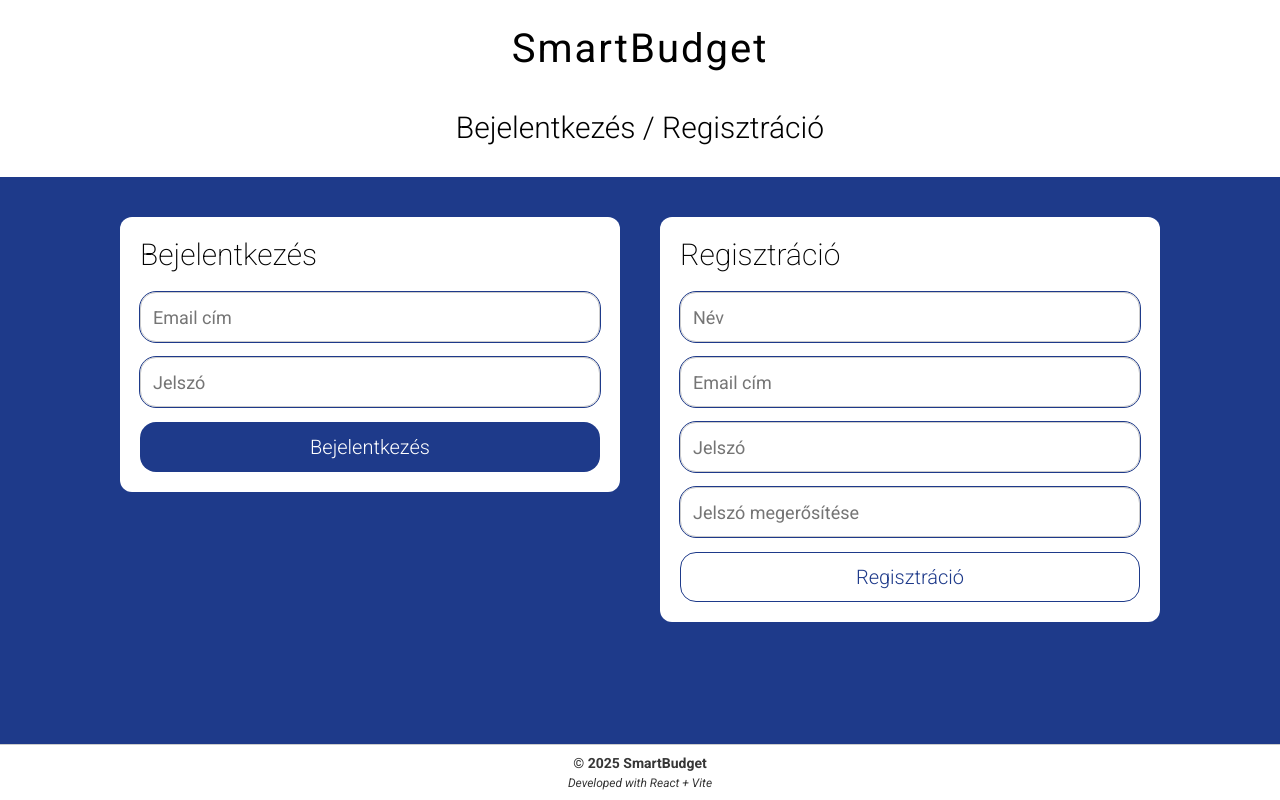
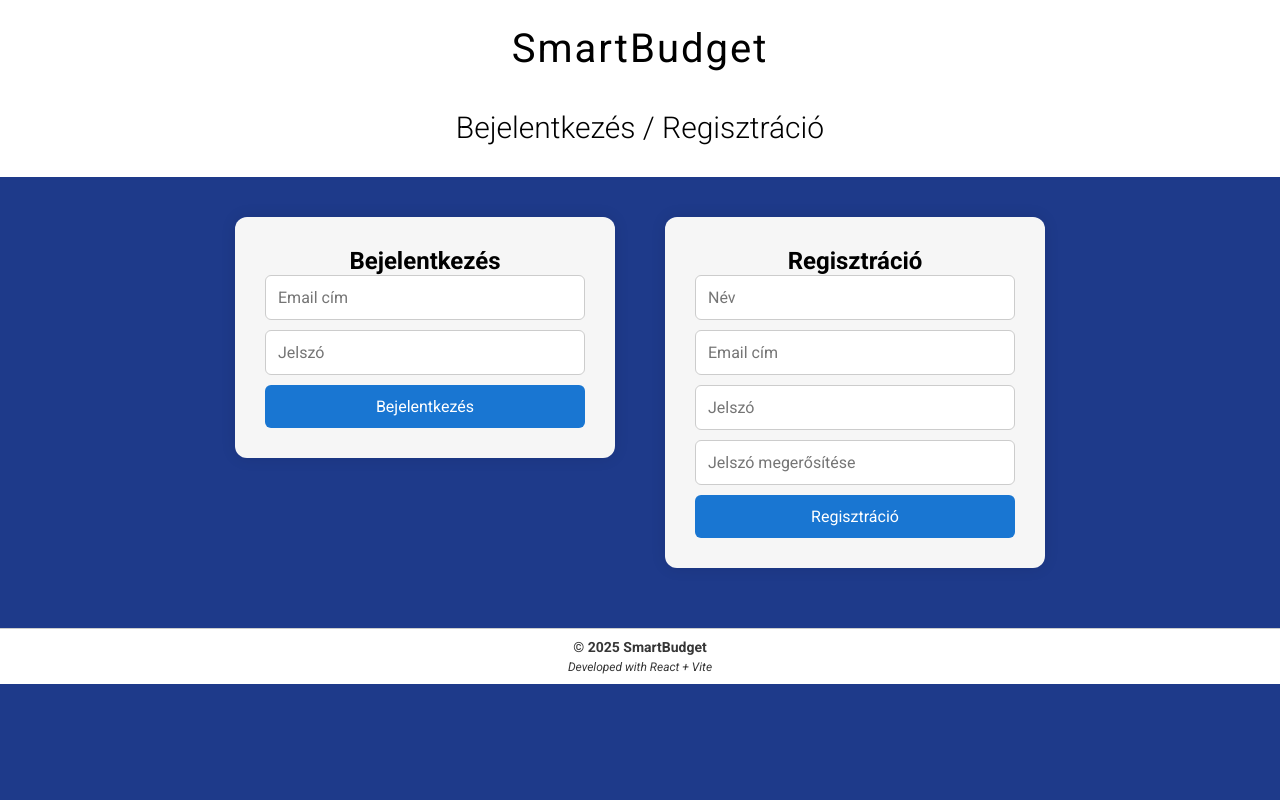
Before and after one commit to kugloff/smart_budget_projekt, a React (Vite) app in the folder frontend/: page / in a window 1280 px wide. Built offline with nearby package versions, Linux system fonts and the light colour scheme.

Commit message:
Hibakezelés bejelentkezés és regisztrációnál.

```diff
--- a/frontend/src/pages/LoginPage.css
+++ b/frontend/src/pages/LoginPage.css
@@ -1,86 +1,64 @@
-.login-view-container{
-    display: flex;
-    justify-content: center;
-    align-items: flex-start;
-    gap: 40px;
-    flex-wrap: wrap;
-    min-height: 100vh;
-    padding: 40px 0;
+
+.login-view-container {
+  display: flex;
+  justify-content: center;
+  align-items: flex-start;
+  gap: 50px;
+  padding: 40px;
 }
 
-.form-box{
-    width: 45%;
-    max-width: 500px;
-    display: flex;
-    flex-direction: column;
-    align-items: center;
-    margin: 0;
-    background: white;
-    padding: 20px;
-    border-radius: 12px;
+.form-box {
+  width: 380px;
+  background-color: #f6f6f6;
+  padding: 30px;
+  border-radius: 12px;
+  box-shadow: 0 0 15px rgba(0, 0, 0, 0.1);
 }
 
-.form-box h2{
-    text-align: left;
-    align-self: flex-start;
-    margin-bottom: 20px;
-    color: black;
-    font-weight: 100;
-    font-size: 30px;
-    font-weight: 200;
+.form-box input {
+  padding: 12px;
+  font-size: 16px;
+  border: 1px solid #ccc;
+  border-radius: 6px;
+  cursor: text;
 }
 
-.form-box form{
-    display: flex;
-    flex-direction: column;
-    width: 100%;
-    gap: 15px;
-
+.form-box button {
+  padding: 12px;
+  font-size: 16px;
+  background-color: #1976d2;
+  color: white;
+  border: none;
+  border-radius: 6px;
+  cursor: pointer;
 }
 
-.form-box input{
-    padding: 10px 12px;
-    font-size: 18px;
-    font-weight: 400;
-    border: 1px solid #ccc;
-    outline: 1px solid #1E3A8A;
-    border-radius: 16px;
-    transition: border 0.2s;
-    height: 50px;
-    cursor: text;
+
+.form-box h2 {
+  text-align: center;
 }
 
-.form-box input:focus{
-    outline: 2px solid #1E3A8A;
-    transition: outline 0.1s;
+.form-box form {
+  display: flex;
+  flex-direction: column;
+  gap: 10px;
 }
 
-.form-box button{
-    padding: 10px;
-    border-radius: 16px;
-    height: 50px;
-    cursor: pointer;
-    transition: background 0.3s;
-    font-size: 20px;
-    font-weight: 300;
+
+.form-box button:hover {
+  background-color: #145ea8;
 }
 
-.form-box.left button{
-    background-color: #1E3A8A;
-    color: white;
-    border: none;
+.message {
+  margin-top: 8px;
+  text-align: center;
+  font-weight: bold;
 }
 
-.form-box.right button{
-    background-color: white;
-    color: #1E3A8A;
-    border: 1px solid #1E3A8A;
+.message.error {
+  color: #d32f2f;
 }
 
-.form-box.left button:hover{
-    background-color: #0f266e;
+.message.success {
+  color: #2e7d32;
 }
-
-.form-box.right button:hover{
-    background-color: rgba(30, 58, 138, 0.1);
-}
--- a/frontend/src/pages/LoginPage.jsx
+++ b/frontend/src/pages/LoginPage.jsx
@@ -4,7 +4,8 @@ import "./LoginPage.css";
 export default function LoginPage() {
   const [loginData, setLoginData] = useState({ email: "", password: "" });
   const [registerData, setRegisterData] = useState({ name: "", email: "", password: "", confirm: "" });
-  const [message, setMessage] = useState(""); // üzenetek megjelenítésére
+  const [loginMessage, setLoginMessage] = useState("");
+  const [registerMessage, setRegisterMessage] = useState("");
 
   const handleLoginChange = (e) => {
     setLoginData({ ...loginData, [e.target.name]: e.target.value });
@@ -16,7 +17,7 @@ export default function LoginPage() {
 
   const handleLogin = async (e) => {
     e.preventDefault();
-    setMessage("");
+    setLoginMessage("");
     try {
       const res = await fetch("/login", {
         method: "POST",
@@ -27,22 +28,22 @@ export default function LoginPage() {
       const data = await res.json();
 
       if (res.ok && data.success) {
-        setMessage(data.message || "Sikeres bejelentkezés!");
+        setLoginMessage("✅ Sikeres bejelentkezés!");
         window.location.href = "/expenses";
       } else {
-        setMessage(data.message || "Bejelentkezés sikertelen!");
+        setLoginMessage(data.message || "❌ Bejelentkezés sikertelen!");
       }
     } catch (err) {
-      setMessage("Hálózati hiba: nem sikerült csatlakozni a szerverhez.");
-      console.error(err);
+      setLoginMessage("❌ Hálózati hiba: nem sikerült csatlakozni a szerverhez.");
     }
   };
 
   const handleRegister = async (e) => {
     e.preventDefault();
-    setMessage("");
+    setRegisterMessage("");
+
     if (registerData.password !== registerData.confirm) {
-      setMessage("A jelszavak nem egyeznek!");
+      setRegisterMessage("❌ A jelszavak nem egyeznek!");
       return;
     }
 
@@ -56,14 +57,13 @@ export default function LoginPage() {
       const data = await res.json();
 
       if (res.ok && data.success) {
-        setMessage(data.message || "Sikeres regisztráció!");
+        setRegisterMessage("✅ Sikeres regisztráció!");
         window.location.href = "/expenses";
       } else {
-        setMessage(data.message || "Regisztráció sikertelen!");
+        setRegisterMessage(data.message || "❌ Regisztráció sikertelen!");
       }
     } catch (err) {
-      setMessage("Hálózati hiba: nem sikerült csatlakozni a szerverhez.");
-      console.error(err);
+      setRegisterMessage("❌ Hálózati hiba: nem sikerült csatlakozni a szerverhez.");
     }
   };
 
@@ -89,6 +89,12 @@ export default function LoginPage() {
             required
           />
           <button type="submit">Bejelentkezés</button>
+
+          {loginMessage && (
+            <p className={`message ${loginMessage.includes("✅") ? "success" : "error"}`}>
+              {loginMessage}
+            </p>
+          )}
         </form>
       </div>
 
@@ -128,14 +134,14 @@ export default function LoginPage() {
             required
           />
           <button type="submit">Regisztráció</button>
+
+          {registerMessage && (
+            <p className={`message ${registerMessage.includes("✅") ? "success" : "error"}`}>
+              {registerMessage}
+            </p>
+          )}
         </form>
       </div>
-
-      {message && (
-        <div className="message-box">
-          <p>{message}</p>
-        </div>
-      )}
     </div>
   );
 }
```
